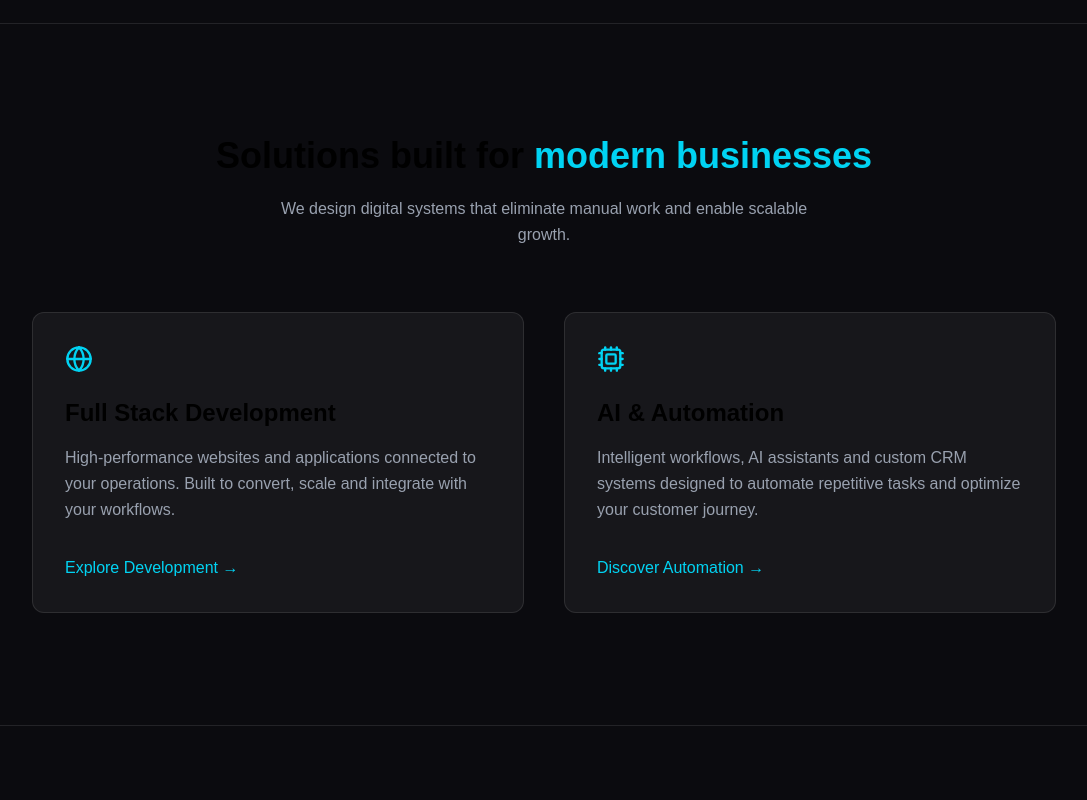
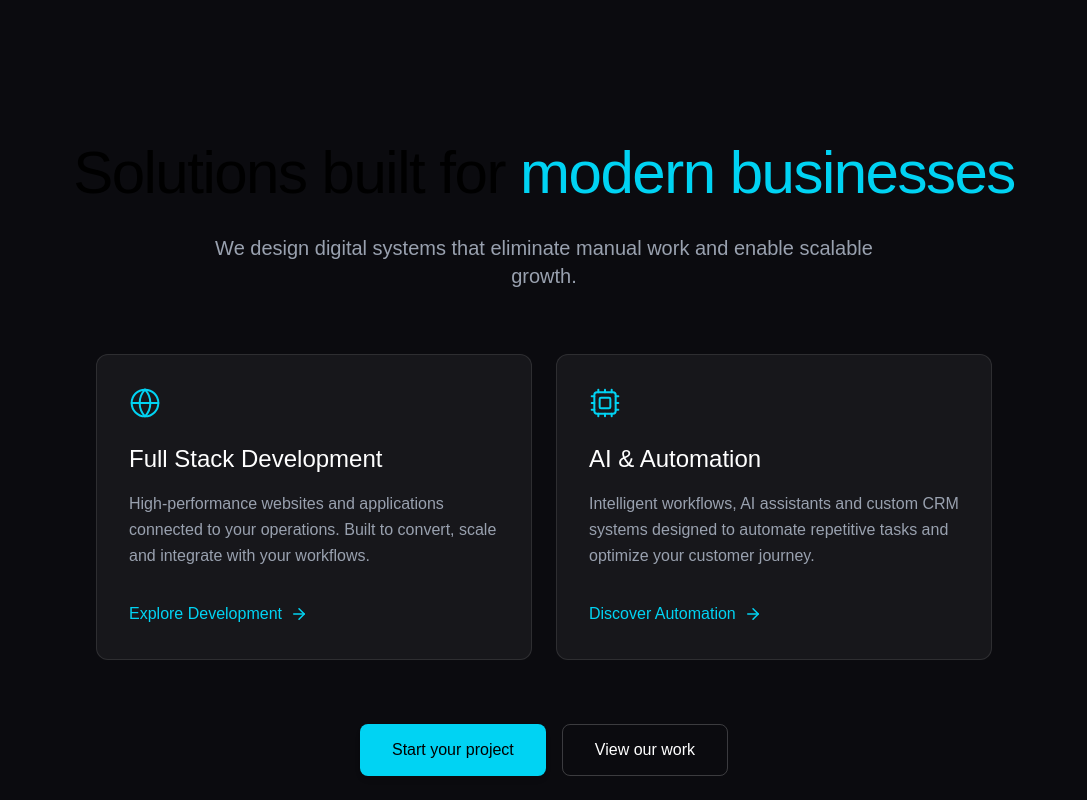
Before and after one commit to julianaherrera1/digital-systems-agency, a Next.js app: page / in a window 1280 px wide. Shown: the part 1700-2500 px from the top of the page, without its empty margins (96-1183 px from the left). Built offline with nearby package versions, Linux system fonts and the light colour scheme.

Commit message:
refactor(solutions): improve visual design

```diff
--- a/components/sections/Challenges.tsx
+++ b/components/sections/Challenges.tsx
@@ -42,9 +42,9 @@ export default function Challenges() {
                 {/* CTA - exactamente igual que Hero */}
                 <div className="mt-16 flex flex-col sm:flex-row gap-4 justify-center">
                     {/* Primary - mismo estilo que Hero */}
-                    <button className="px-8 py-3 bg-cyan-400 text-black font-medium rounded-lg shadow-md hover:shadow-cyan-400/30 hover:-translate-y-0.5 transition-all duration-300">
+                    <a className="px-8 py-3 bg-cyan-400 text-black font-medium rounded-lg shadow-md hover:shadow-cyan-400/30 hover:-translate-y-0.5 transition-all duration-300" href="#solutions">
                         See how we solve this
-                    </button>
+                    </a>
                 </div>
             </div>
         </section>
--- a/components/sections/Solutions.tsx
+++ b/components/sections/Solutions.tsx
@@ -1,65 +1,75 @@
-import { Globe, Cpu } from "lucide-react";
+import { Globe, Cpu, ArrowRight } from "lucide-react";
 
 export default function Solutions() {
   return (
-    <section
-      id="solutions"
-      className="py-28 px-6 border-t border-white/10"
-    >
-      <div className="max-w-5xl mx-auto">
+    <section id="solutions" className="relative py-28 px-6 overflow-hidden">
+      {/* Background glow - consistente con Hero y Challenges */}
+      <div className="absolute inset-0 -z-10 bg-[radial-gradient(circle_at_center,rgba(34,211,238,0.3), transparent_70%)]" />
 
-        {/* Title */}
-        <div className="text-center mb-16">
-          <h2 className="text-3xl md:text-4xl font-bold">
-            Solutions built for{" "}
-            <span className="text-cyan-400">modern businesses</span>
-          </h2>
+      <div className="max-w-5xl mx-auto text-center">
+        {/* Headline - mismo estilo que Hero y Challenges */}
+        <h2 className="text-4xl md:text-6xl lg:text-6xl font-light leading-tight tracking-tight">
+          Solutions built for{" "}
+          <span className="text-cyan-400">
+            modern businesses
+          </span>
+        </h2>
 
-          <p className="mt-5 text-gray-400 max-w-xl mx-auto">
-            We design digital systems that eliminate manual work and enable scalable growth.
-          </p>
-        </div>
+        {/* Subheadline - mismo estilo que Hero y Challenges */}
+        <p className="mt-6 text-lg md:text-xl text-gray-400 max-w-2xl mx-auto">
+          We design digital systems that eliminate manual work and enable scalable growth.
+        </p>
 
-        {/* Cards */}
-        <div className="flex flex-col md:flex-row gap-10 justify-center">
+        {/* Cards Grid - mismo estilo que Challenges */}
+        <div className="mt-16 grid grid-cols-1 md:grid-cols-2 gap-6 max-w-4xl mx-auto">
+          {/* Card 1 */}
+          <div className="group flex flex-col items-start p-8 bg-white/5 rounded-xl border border-white/10 hover:border-cyan-400/50 hover:bg-white/[0.07] transition-all duration-300 text-left">
+            <Globe className="text-cyan-400 mb-6" size={32} strokeWidth={1.5} />
 
-          {/* Card 1 */}
-          <div className="md:w-1/2 bg-white/5 border border-white/10 rounded-xl p-8 hover:border-cyan-400/40 transition">
-            <Globe className="text-cyan-400 mb-6" size={28} />
-
-            <h3 className="text-2xl font-semibold mb-4">
+            <h3 className="text-2xl font-light text-white mb-4">
               Full Stack Development
             </h3>
 
-            <p className="text-gray-400 mb-8 leading-relaxed">
+            <p className="text-gray-400 leading-relaxed mb-8">
               High-performance websites and applications connected to your
               operations. Built to convert, scale and integrate with your workflows.
             </p>
 
-            <button className="text-cyan-400 font-medium hover:underline">
-              Explore Development →
+            <button className="inline-flex items-center gap-2 text-cyan-400 font-medium hover:gap-3 transition-all duration-300 mt-auto">
+              Explore Development
+              <ArrowRight size={18} className="text-cyan-400" />
             </button>
           </div>
 
           {/* Card 2 */}
-          <div className="md:w-1/2 bg-white/5 border border-white/10 rounded-xl p-8 hover:border-cyan-400/40 transition">
-            <Cpu className="text-cyan-400 mb-6" size={28} />
+          <div className="group flex flex-col items-start p-8 bg-white/5 rounded-xl border border-white/10 hover:border-cyan-400/50 hover:bg-white/[0.07] transition-all duration-300 text-left">
+            <Cpu className="text-cyan-400 mb-6" size={32} strokeWidth={1.5} />
 
-            <h3 className="text-2xl font-semibold mb-4">
+            <h3 className="text-2xl font-light text-white mb-4">
               AI & Automation
             </h3>
 
-            <p className="text-gray-400 mb-8 leading-relaxed">
+            <p className="text-gray-400 leading-relaxed mb-8">
               Intelligent workflows, AI assistants and custom CRM systems
               designed to automate repetitive tasks and optimize your
               customer journey.
             </p>
 
-            <button className="text-cyan-400 font-medium hover:underline">
-              Discover Automation →
+            <button className="inline-flex items-center gap-2 text-cyan-400 font-medium hover:gap-3 transition-all duration-300 mt-auto">
+              Discover Automation
+              <ArrowRight size={18} className="text-cyan-400" />
             </button>
           </div>
+        </div>
 
+        {/* CTA - mismo estilo que Hero y Challenges */}
+        <div className="mt-16 flex flex-col sm:flex-row gap-4 justify-center">
+          <button className="px-8 py-3 bg-cyan-400 text-black font-medium rounded-lg shadow-md hover:shadow-cyan-400/30 hover:-translate-y-0.5 transition-all duration-300">
+            Start your project
+          </button>
+          <a href="#projects" className="px-8 py-3 border border-white/20 text-white font-medium rounded-lg hover:border-cyan-400 hover:text-cyan-400 hover:bg-white/5 transition-all duration-300">
+            View our work
+          </a>
         </div>
       </div>
     </section>
```
